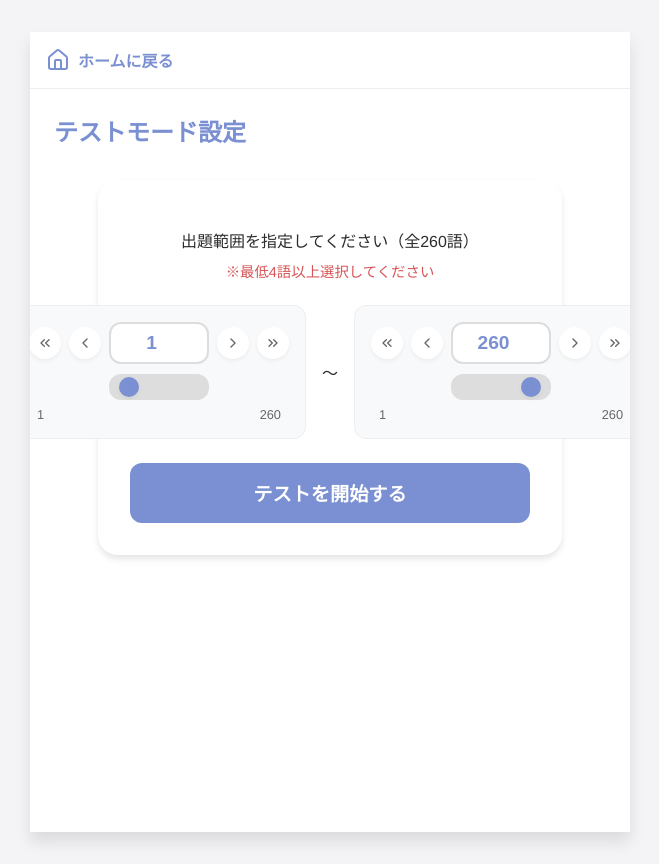
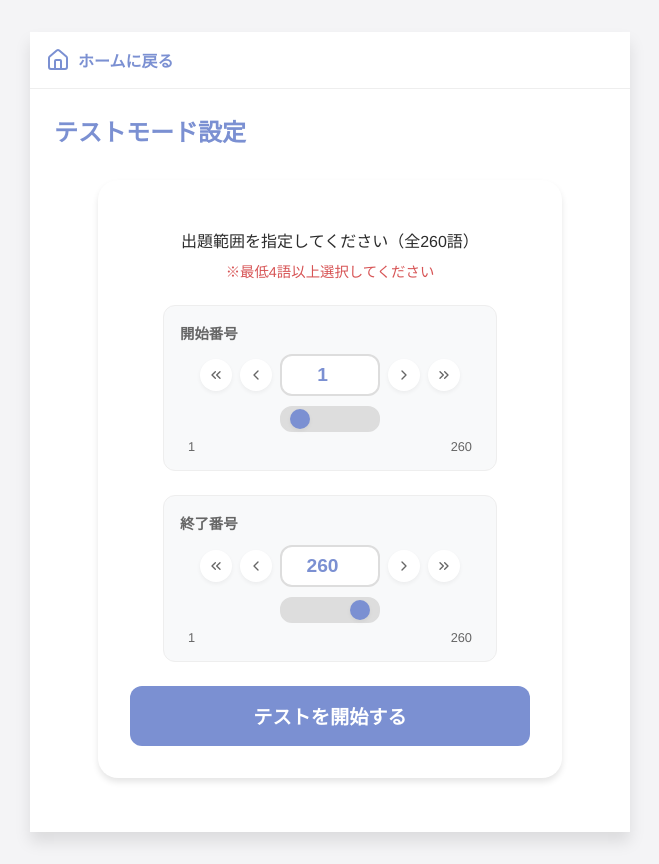
Before and after one commit to yuki5321/kobun-vocabulary, a React (Vite) app: page /test in a window 1280 px wide. Shown: the whole page, without its empty margins (310-969 px from the left). Built offline with nearby package versions, Linux system fonts and the light colour scheme.

Commit message:
SmartRangePicker Change2

```diff
--- a/src/index.css
+++ b/src/index.css
@@ -610,10 +610,12 @@ body {
 
 .range-inputs {
   display: flex;
+  flex-direction: column;
   align-items: center;
   justify-content: center;
-  gap: 1rem;
+  gap: 1.5rem;
   margin: 1.5rem 0;
+  width: 100%;
 }
 
 .range-inputs input {
@@ -919,6 +921,14 @@ body {
   border: 1px solid #eee;
 }
 
+.smart-picker-label {
+  font-size: 0.9rem;
+  color: var(--color-text-light);
+  font-weight: bold;
+  text-align: left;
+  margin-bottom: 0.2rem;
+}
+
 .smart-picker-controls {
   display: flex;
   align-items: center;
--- a/src/pages/MemorizeMode.tsx
+++ b/src/pages/MemorizeMode.tsx
@@ -44,13 +44,14 @@ const MemorizeMode: React.FC = () => {
                             max={vocabulary.length}
                             value={rangeStart}
                             onChange={setRangeStart}
+                            label="開始番号"
                         />
-                        <span>〜</span>
                         <SmartRangePicker
                             min={1}
                             max={vocabulary.length}
                             value={rangeEnd}
                             onChange={setRangeEnd}
+                            label="終了番号"
                         />
                     </div>
                     <button className="start-btn" onClick={handleStart}>
--- a/src/pages/TestMode.tsx
+++ b/src/pages/TestMode.tsx
@@ -113,13 +113,14 @@ const TestMode: React.FC = () => {
                             max={vocabulary.length}
                             value={rangeStart}
                             onChange={setRangeStart}
+                            label="開始番号"
                         />
-                        <span>〜</span>
                         <SmartRangePicker
                             min={1}
                             max={vocabulary.length}
                             value={rangeEnd}
                             onChange={setRangeEnd}
+                            label="終了番号"
                         />
                     </div>
                     <button className="start-btn" onClick={handleStart}>
```
